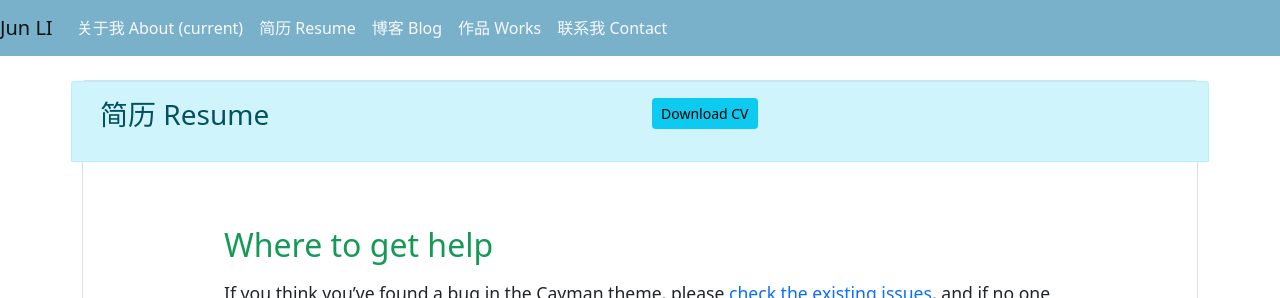
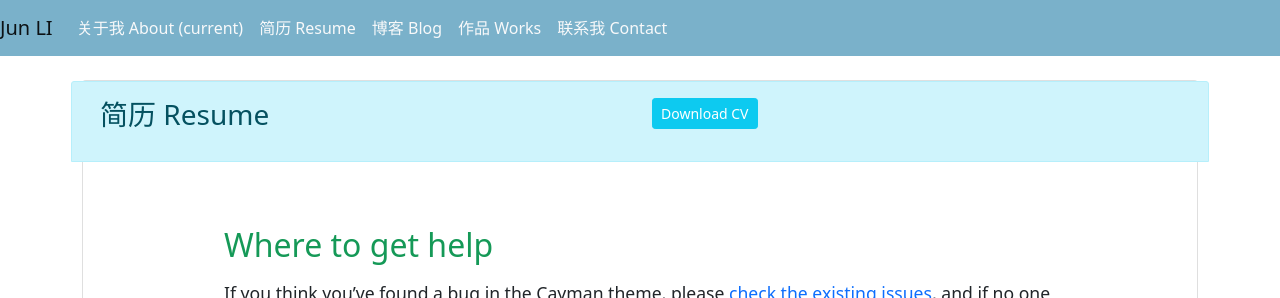
Before and after one commit to lijuncq/lijuncq.github.io, a Jekyll site: the page built from docs/SUPPORT.md, in a window 1280 px wide. Shown: the top 298 px of the page. Built offline with Jekyll 4.4.1, drawn with Linux system fonts in a browser that asks for light colours; our own code applies the rules of GitHub Pages for plain Markdown files.

Commit message:
Update default.html

```diff
--- a/_layouts/default.html
+++ b/_layouts/default.html
@@ -35,7 +35,7 @@
         <div class="card-header alert alert-info row">
           <div class="col"><h3>简历 Resume</h3></div>
           <div class="col text-right" id="btn_download">
-            <a class="btn btn-sm btn-info" href="{{ '/cv/CV_JunLI_CN.pdf' | relative_url }}">Download CV</a>
+            <a class="btn btn-sm btn-info text-white" href="{{ '/cv/CV_JunLI_CN.pdf' | relative_url }}">Download CV</a>
           </div>
         </div>
         <div class="card-body">
```
